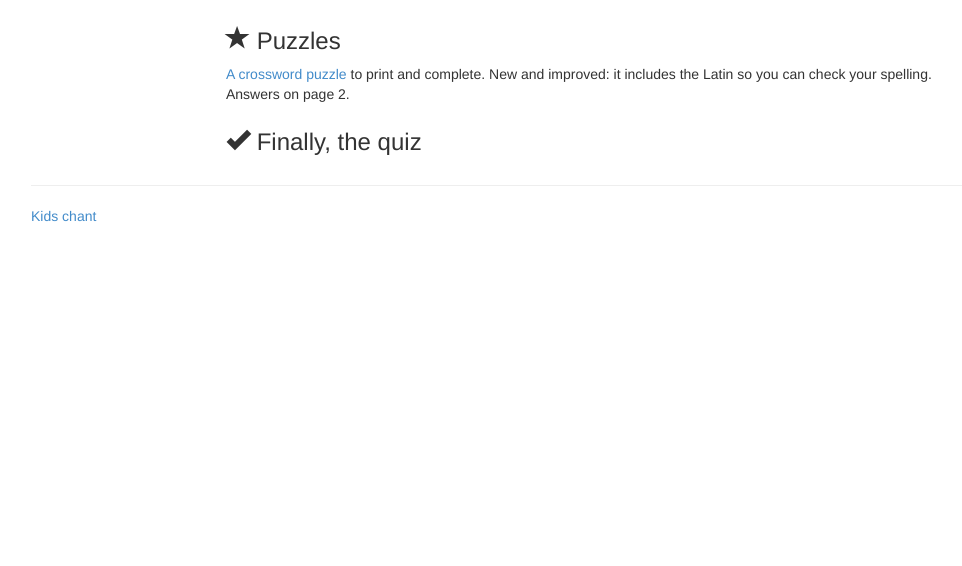
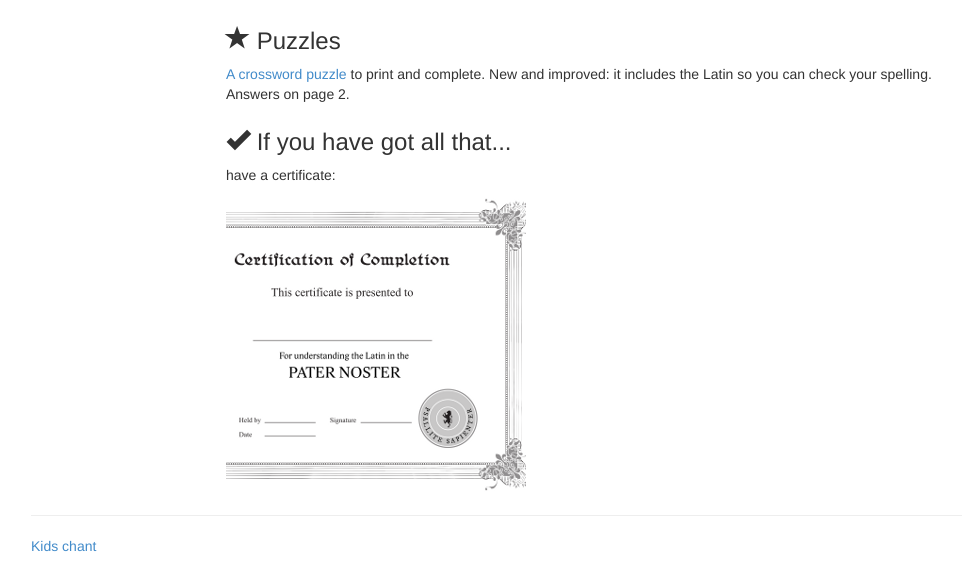
Before and after one commit to veromary/kidschant, a Jekyll site: the page built from pater03.html, in a window 1280 px wide. Shown: the part 603-1169 px from the top of the page, without its empty margins (39-1001 px from the left). Built offline with Jekyll 4.4.1, drawn with Linux system fonts in a browser that asks for light colours; nearby versions of some CDN libraries; before the commit the page ends 900 px from its top, so only the background shows below that.

Commit message:
Added a Pater Noster Certificate

```diff
--- a/pater03.html
+++ b/pater03.html
@@ -49,8 +49,10 @@ title: Pater Noster part 3
 <div class="col-md-8">
 <h3><span class="glyphicon glyphicon-star"></span> Puzzles</h3>
 <p><a href="pdf/paterpuzzle3.pdf">A crossword puzzle</a> to print and complete. New and improved: it includes the Latin so you can check your spelling. Answers on page 2.</p>
-<h3><span class="glyphicon glyphicon-ok"></span> Finally, the quiz </h3>
+<h3><span class="glyphicon glyphicon-ok"></span> If you have got all that... </h3>
 <p>
+have a certificate:
 </p>
+<a href="{{ site.url }}/images/Paternoster.png"><img src="{{ site.url }}/images/Paternoster300.png"></a>
 </div>
 </div>
```
Also changed, not shown: images/Paternoster.png (added), images/Paternoster300.png (added), 1 other file.
